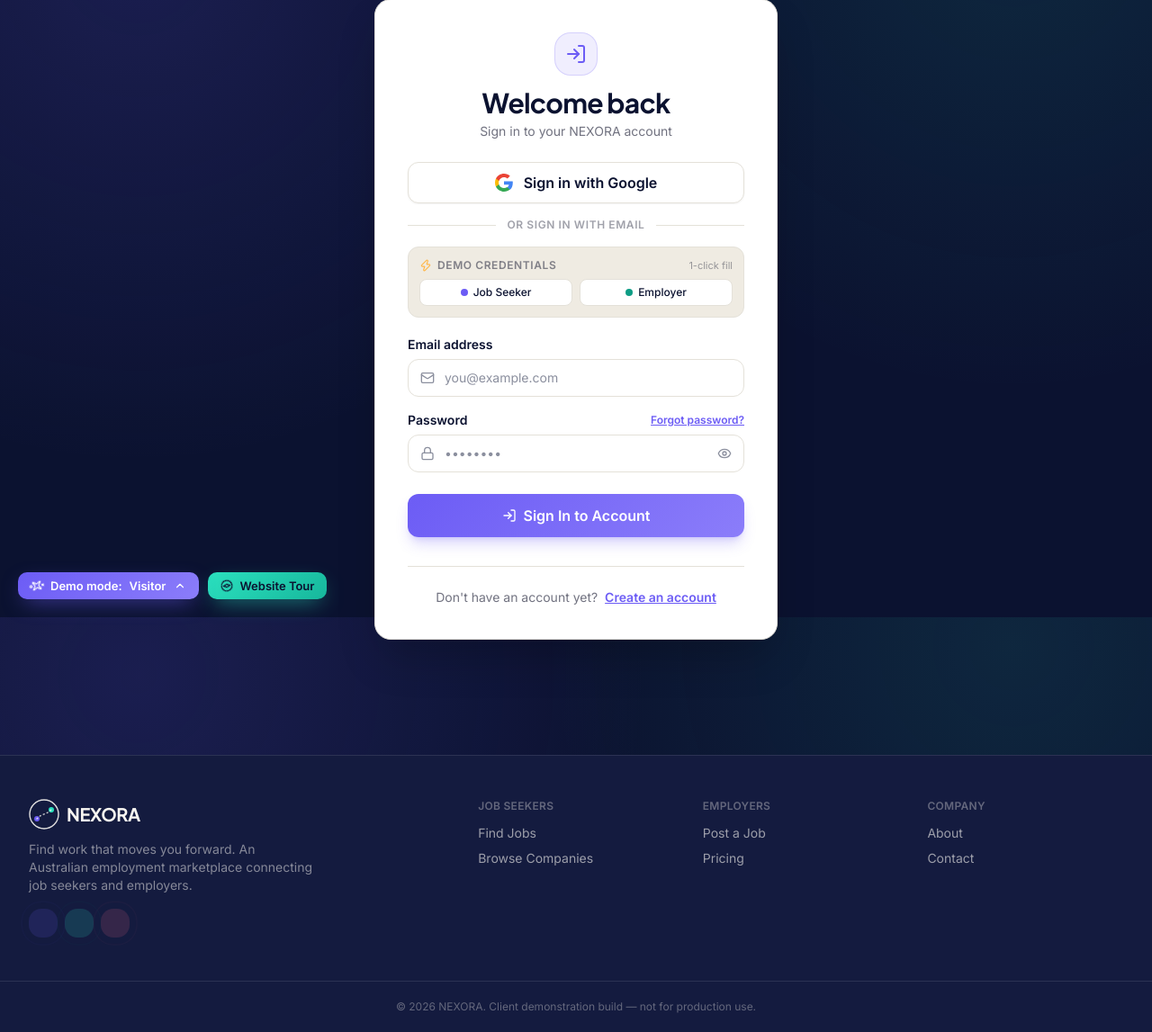
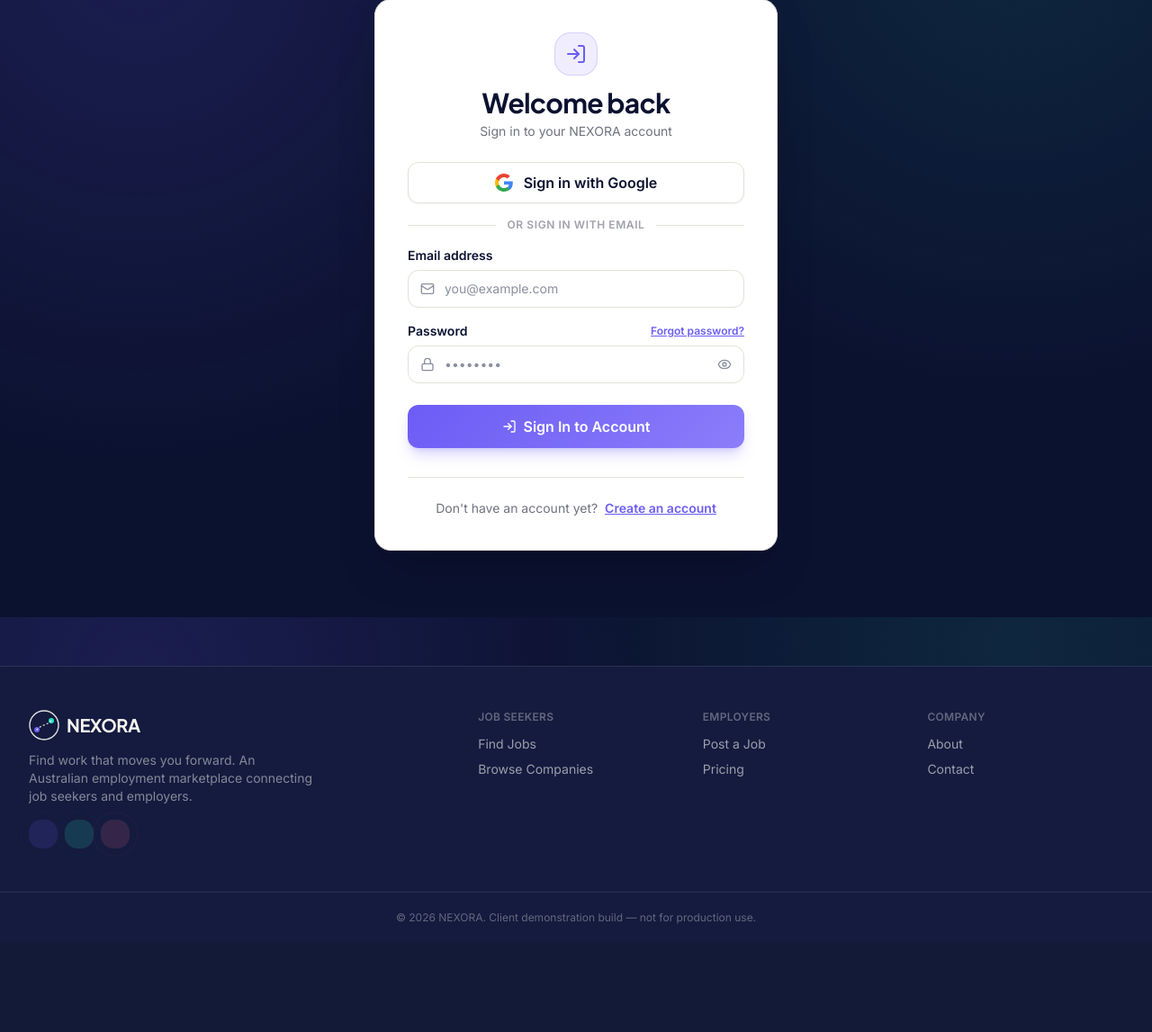
Before and after one commit to VinayDattarao/nex, a Flask app: page /login in a window 1280 px wide. Shown: the part 114-1261 px from the top of the page at 90% size. After the commit the page ends 1141 px from the top, so only its background shows below. Run offline with Flask 3, Linux system fonts and the light colour scheme; some libraries are stand-ins or nearby versions.

Commit message:
Enforce strict real authentication: remove demo credentials, demo switcher, and connect to Supabase Auth

```diff
--- a/app.py
+++ b/app.py
@@ -25,15 +25,7 @@ app.secret_key = os.getenv("SECRET_KEY", "nexora-secure-session-secret-key-2026"
 def current_user():
     user_id = session.get("user_id")
     if user_id:
-        u = data.get_user_by_id(user_id)
-        if u:
-            return u
-    # Fallback to demo profiles if switched via demo switcher
-    role = session.get("demo_role")
-    if role == "seeker":
-        return data.get_user_by_id(1)
-    elif role == "employer":
-        return data.get_user_by_id(2)
+        return data.get_user_by_id(user_id)
     return None
 
 
@@ -41,7 +33,7 @@ def current_role():
     user = current_user()
     if user:
         return user.get("role", "guest")
-    return session.get("demo_role", "guest")
+    return "guest"
 
 
 @app.context_processor
@@ -241,25 +233,6 @@ def api_auth_google_callback():
     return jsonify({"ok": True, "redirect": target, "user": {"id": user["id"], "name": user["name"], "email": user["email"], "role": user["role"]}})
 
 
-@app.route("/api/auth/google-demo")
-def api_auth_google_demo():
-    email = "alex.chen.nexora@gmail.com"
-    name = "Alex Chen"
-    avatar = "https://images.unsplash.com/photo-1534528741775-53994a69daeb?auto=format&fit=crop&w=120&q=80"
-    role = request.args.get("role") or session.get("oauth_role") or "seeker"
-    redirect_url = request.args.get("redirect") or ""
-
-    user = data.find_or_create_google_user(email=email, name=name, avatar=avatar, role=role)
-    session["user_id"] = user["id"]
-    session["demo_role"] = user["role"]
-    session["user_name"] = user["name"]
-
-    if role == "employer":
-        target = redirect_url if (redirect_url and redirect_url.startswith("/") and not redirect_url.startswith("//")) else url_for("employer_dashboard")
-    else:
-        target = redirect_url if (redirect_url and redirect_url.startswith("/") and not redirect_url.startswith("//")) else url_for("seeker_dashboard")
-    return redirect(target)
-
 
 # ----------------------------------------------- SMS FORGOT PASSWORD --
 @app.route("/forgot-password", methods=["GET", "POST"])
@@ -305,9 +278,7 @@ def verify_otp():
                                    error="Please enter the 6-digit code received via SMS."), 400
 
         is_valid = False
-        if submitted_otp == "123456":
-            is_valid = True
-        elif stored_entry and stored_entry["code"] == submitted_otp:
+        if stored_entry and stored_entry["code"] == submitted_otp:
             if time.time() <= stored_entry["expires"]:
                 is_valid = True
             else:
--- a/templates/base.html
+++ b/templates/base.html
@@ -185,27 +185,7 @@
   <div class="border-t border-white/10 py-5 text-center text-xs text-cream/35">© 2026 NEXORA. Client demonstration build — not for production use.</div>
 </footer>
 
-<!-- ==================== DEMO CONTROLS ==================== -->
-<div id="demo-controls" class="flex items-center gap-2.5">
-  <div class="relative" id="demo-switcher">
-    <button id="demo-switcher-btn" class="btn btn-sm text-white flex items-center gap-2" onclick="toggleDemoMenu()">
-      <i data-lucide="sparkles" class="w-3.5 h-3.5 icon-spin-slow"></i>
-      Demo mode: <span id="demo-role-label" class="font-semibold capitalize">{{ demo_role if demo_role != 'guest' else 'Visitor' }}</span>
-      <i data-lucide="chevron-up" class="w-3.5 h-3.5"></i>
-    </button>
-    <div id="demo-menu" class="hidden absolute bottom-12 left-0 w-52 bg-white border border-grey-line rounded-2xl shadow-xl p-1.5">
-      <button onclick="setDemoRole('guest')" class="w-full text-left px-3 py-2.5 rounded-xl text-sm hover:bg-cream-dim flex items-center gap-2"><span class="icon-badge icon-badge-amber w-7 h-7"><i data-lucide="eye" class="w-3.5 h-3.5"></i></span>Visitor</button>
-      <button onclick="setDemoRole('seeker')" class="w-full text-left px-3 py-2.5 rounded-xl text-sm hover:bg-cream-dim flex items-center gap-2"><span class="icon-badge icon-badge-indigo w-7 h-7"><i data-lucide="user" class="w-3.5 h-3.5"></i></span>Job Seeker</button>
-      <button onclick="setDemoRole('employer')" class="w-full text-left px-3 py-2.5 rounded-xl text-sm hover:bg-cream-dim flex items-center gap-2"><span class="icon-badge icon-badge-mint w-7 h-7"><i data-lucide="briefcase" class="w-3.5 h-3.5"></i></span>Employer</button>
-      <button onclick="setDemoRole('admin')" class="w-full text-left px-3 py-2.5 rounded-xl text-sm hover:bg-cream-dim flex items-center gap-2"><span class="icon-badge icon-badge-rose w-7 h-7"><i data-lucide="shield" class="w-3.5 h-3.5"></i></span>Admin</button>
-    </div>
-  </div>
-  {% if demo_role == 'guest' or not demo_role %}
-  <button id="tour-trigger-btn" class="btn btn-sm flex items-center gap-2" onclick="startWebsiteTour()">
-    <i data-lucide="compass" class="w-3.5 h-3.5 icon-spin-slow"></i> Website Tour
-  </button>
-  {% endif %}
-</div>
+
 
 <script src="{{ url_for('static', filename='js/app.js') }}"></script>
 <script src="{{ url_for('static', filename='js/tour.js') }}"></script>
--- a/templates/login.html
+++ b/templates/login.html
@@ -88,23 +88,6 @@
         </div>
       </div>
 
-      <!-- Quick Demo Account Pills -->
-      <div class="mb-5 p-3 rounded-xl bg-cream-dim border border-grey-line">
-        <div class="flex items-center justify-between mb-1.5">
-          <span class="text-xs font-semibold text-ink/50 uppercase tracking-wider flex items-center gap-1.5">
-            <i data-lucide="zap" class="w-3.5 h-3.5 text-amber"></i> Demo Credentials
-          </span>
-          <span class="text-[11px] text-ink/40">1-click fill</span>
-        </div>
-        <div class="grid grid-cols-2 gap-2">
-          <button type="button" onclick="fillDemo('jordan@nexora.com', 'password123')" class="px-2.5 py-1.5 text-xs font-medium text-navy bg-white hover:bg-indigo/5 border border-grey-line rounded-lg flex items-center justify-center gap-1.5 transition-colors">
-            <span class="w-2 h-2 rounded-full bg-indigo"></span> Job Seeker
-          </button>
-          <button type="button" onclick="fillDemo('hiring@northlane.com', 'password123')" class="px-2.5 py-1.5 text-xs font-medium text-navy bg-white hover:bg-mint/10 border border-grey-line rounded-lg flex items-center justify-center gap-1.5 transition-colors">
-            <span class="w-2 h-2 rounded-full bg-mint" style="background:#0E9D85"></span> Employer
-          </button>
-        </div>
-      </div>
 
       <form action="{{ url_for('login') }}" method="POST" class="space-y-4" id="login-form">
         <input type="hidden" name="redirect" value="{{ redirect_url or '' }}">
@@ -157,11 +140,6 @@
 </div>
 
 <script>
-function fillDemo(email, password) {
-  document.getElementById('email').value = email;
-  document.getElementById('password').value = password;
-}
-
 function togglePasswordVisibility(inputId, btn) {
   const input = document.getElementById(inputId);
   if (input.type === 'password') {
--- a/test_workflow.py
+++ b/test_workflow.py
@@ -239,11 +239,6 @@ class NexoraWorkflowTests(unittest.TestCase):
             self.assertEqual(sess.get('demo_role'), 'seeker')
             self.assertEqual(sess.get('user_name'), 'Maya Lin')
 
-        # 4. Instant 1-click Google demo login
-        res_demo = self.client.get('/api/auth/google-demo')
-        self.assertEqual(res_demo.status_code, 302)
-        self.assertIn('/dashboard/seeker', res_demo.headers['Location'])
-
     def test_11_sms_forgot_password_and_reset_flow(self):
         """Test complete SMS OTP Forgot Password flow: request, OTP verification, password update, and login."""
         # Target user: Jordan Reyes
```
Also changed, not shown: data.py (+114 -10 lines), templates/verify_otp.html (+0 -16 lines).
